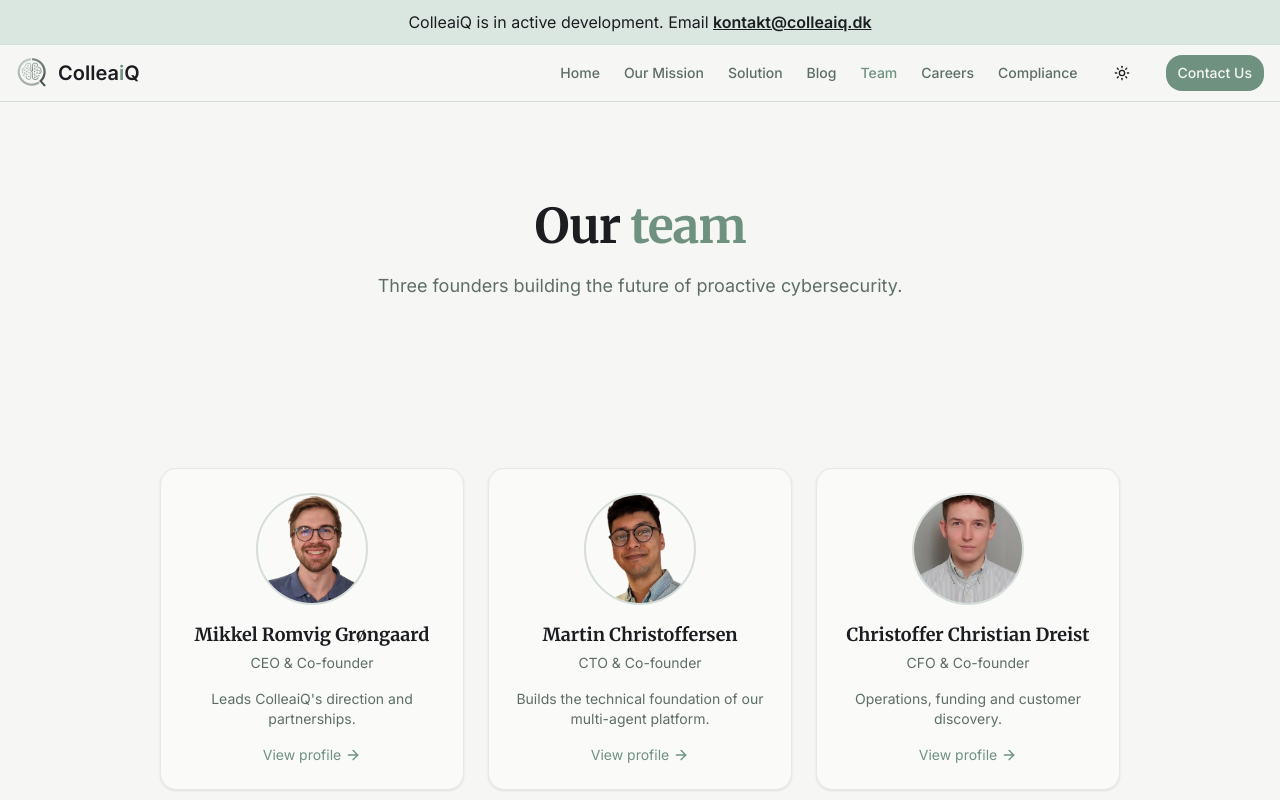
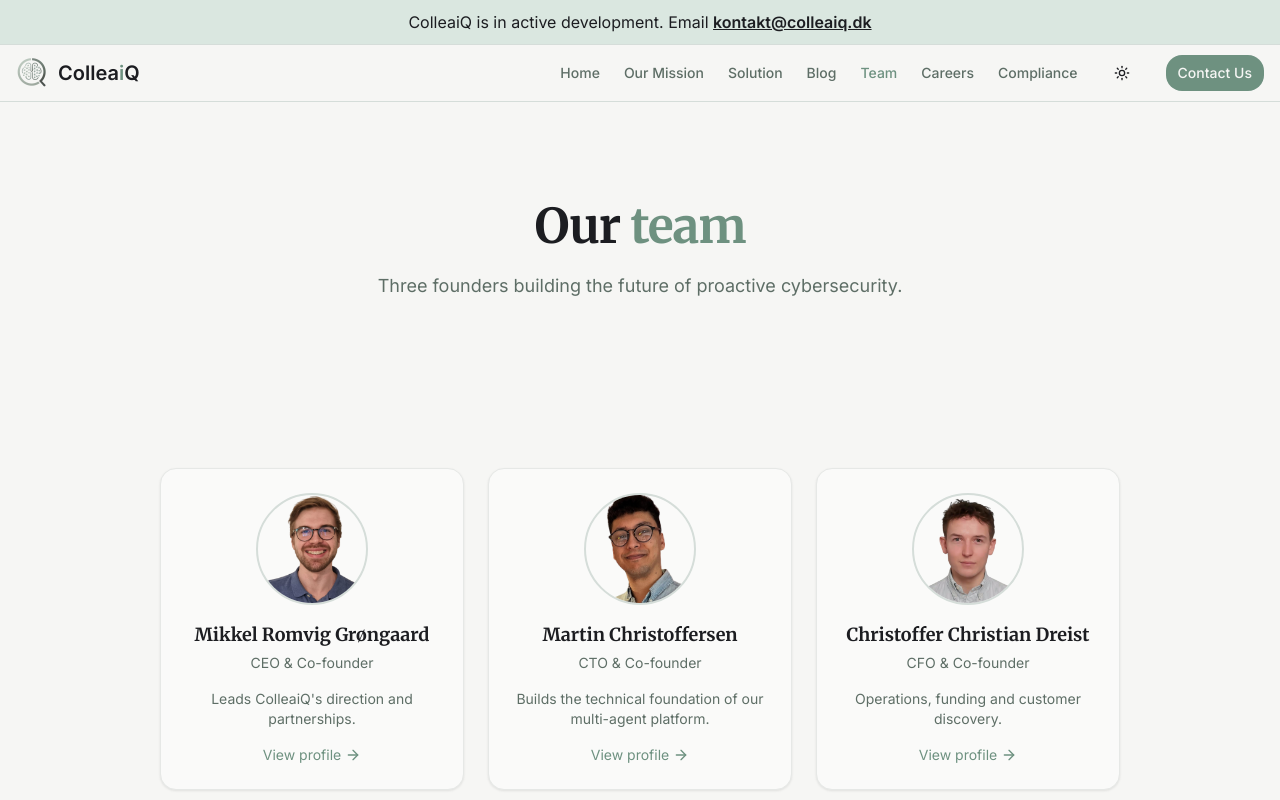
Before and after one commit to GorenzelgProjects/cyber-swarm-solutions, a React (Vite) app: page /team in a window 1280 px wide. Shown: the top 800 px of the page. Built offline with nearby package versions, Linux system fonts and the light colour scheme.

Commit message:
Update Christoffer Dreist's profile image
Add Christoffer Dreist's new profile image and update the file path to use the .png extension in both the Team and TeamMemberProfile components.

```diff
--- a/src/pages/Team.tsx
+++ b/src/pages/Team.tsx
@@ -31,7 +31,7 @@ const teamMembers: TeamMember[] = [
     name: "Christoffer Christian Dreist",
     title: "CFO & Co-founder",
     slug: "christoffer-christian-dreist",
-    image: "/images/team/christoffer.jpg",
+    image: "/images/team/christoffer.png",
     focus: "Operations, funding and customer discovery.",
   },
 ];
--- a/src/pages/TeamMemberProfile.tsx
+++ b/src/pages/TeamMemberProfile.tsx
@@ -61,7 +61,7 @@ const teamMembers: TeamMember[] = [
     firstName: "Christoffer",
     title: "CFO & Co-founder",
     slug: "christoffer-christian-dreist",
-    image: "/images/team/christoffer.jpg",
+    image: "/images/team/christoffer.png",
     email: "Christofferdreist@colleaiq.dk",
     intro: "Engineer from DTU; currently pursuing an MSc in Business Analytics. Focused on building explainable, human-in-the-loop security.",
     degree: "DTU — BSc Engineering",
```
Also changed, not shown: public/images/team/christoffer.png (added).
